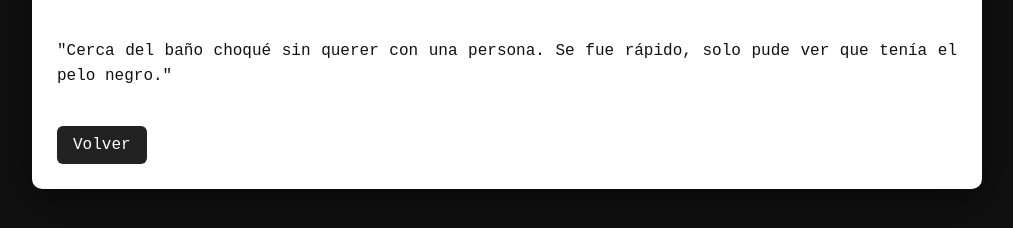
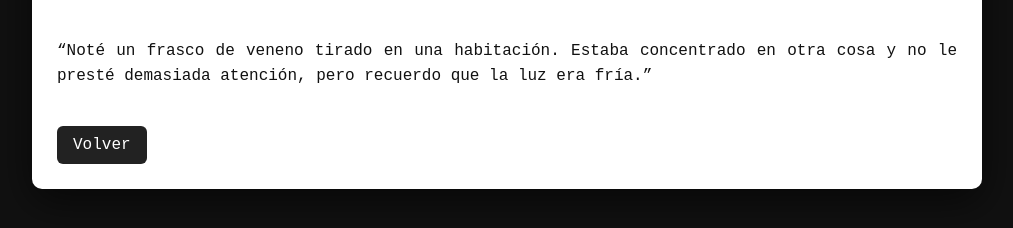
Before and after one commit to Khasiger/HalloweenArgentina, a plain HTML site: page Pista8/result.html in a window 1280 px wide. Shown: the part 352-580 px from the top of the page, without its empty margins (133-1146 px from the left). Drawn offline with Linux system fonts and the light colour scheme.

Commit message:
Update result.html

```diff
--- a/Pista8/result.html
+++ b/Pista8/result.html
@@ -60,7 +60,7 @@
   <div class="box" role="main">
     <h1>Testigo 1</h1>
     <p>
-      "Cerca del baño choqué sin querer con una persona. Se fue rápido, solo pude ver que tenía el pelo negro."
+      “Noté un frasco de veneno tirado en una habitación. Estaba concentrado en otra cosa y no le presté demasiada atención, pero recuerdo que la luz era fría.”
     </p>
     <a href="index.html" class="back">Volver</a>
   </div>
```
